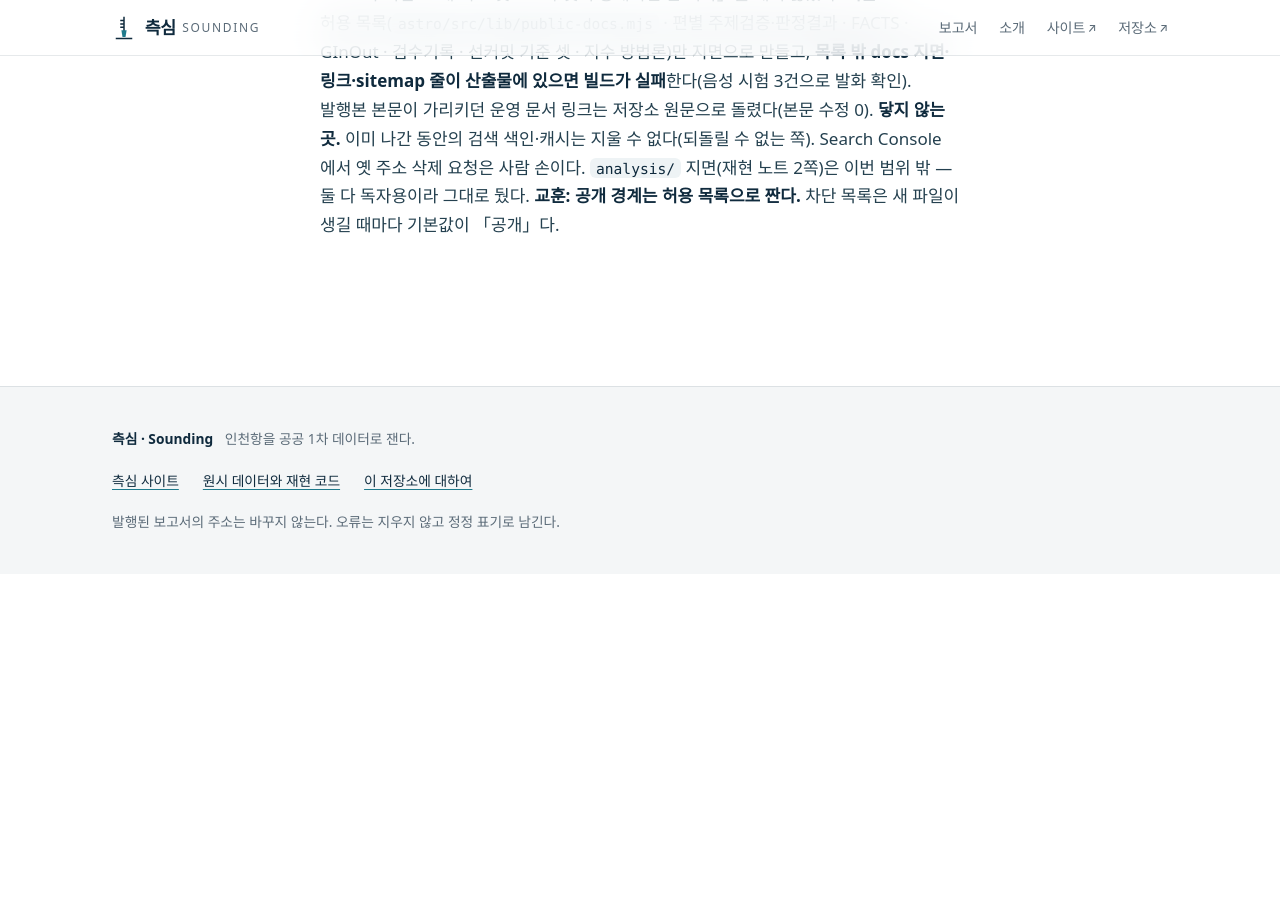
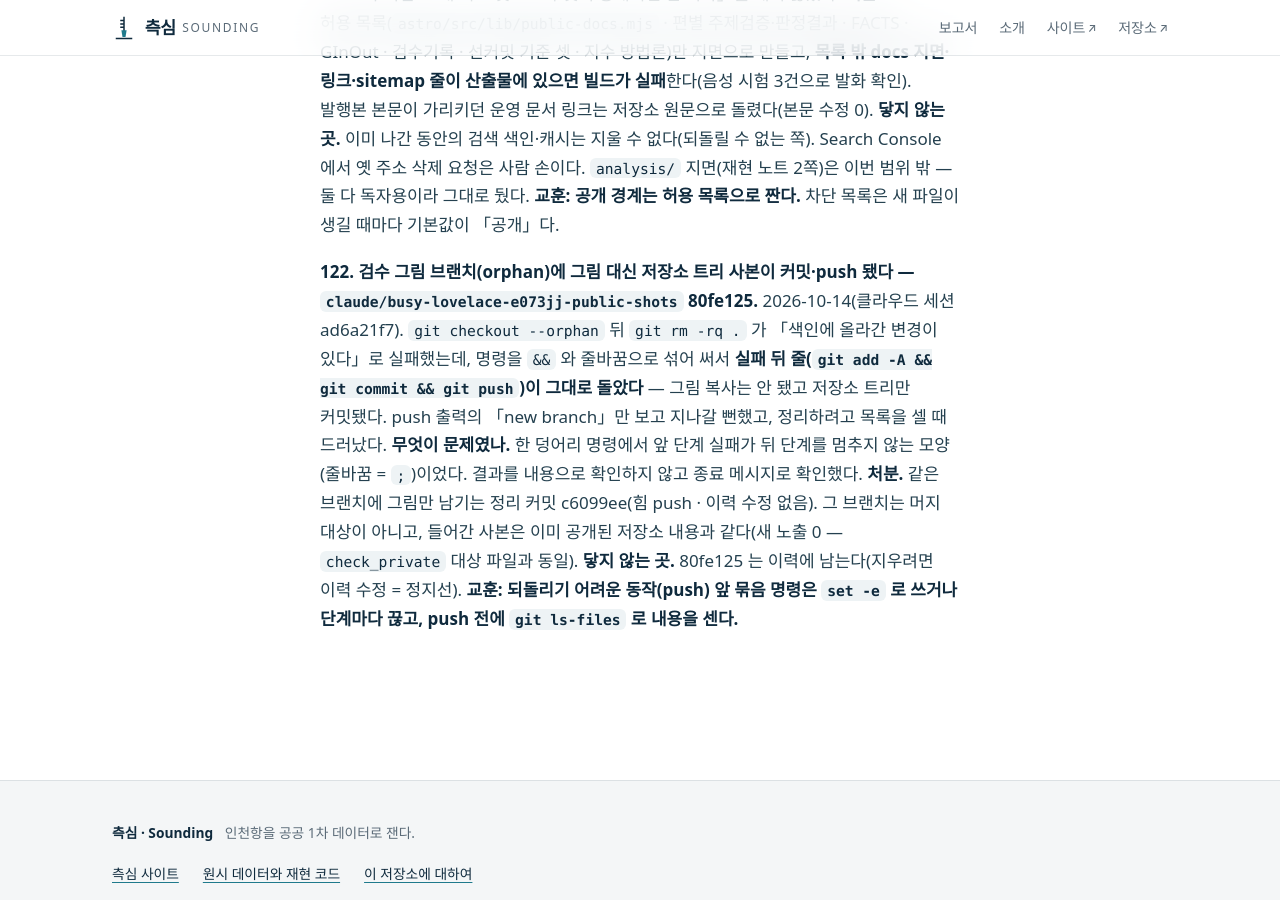
Before and after one commit to jisangj03-dev/incheon-port-analysis, a Jekyll site: the page built from docs/사고기록.md, in a window 1280 px wide and 900 px high, scrolled down 63589 px. Built offline with Jekyll 4.4.1, drawn with Linux system fonts in a browser that asks for light colours; some web fonts are replaced; our own code applies the rules of GitHub Pages for plain Markdown files; before the commit the page ends 64163 px from its top, so only the background shows below that.

Commit message:
사고 122(검수 그림 orphan 브랜치에 저장소 사본 커밋 · 정리 커밋으로 처분) · 위임문 마감 갱신(#49 열림 · 남은 것 · 다음 한 걸음)
Co-Authored-By: Claude Opus 5.5 <noreply@anthropic.com>
Claude-Session: https://claude.ai/code/session_01L59oEoiMW7KHoJRFFkcN4Q

```diff
--- a/docs/사고기록.md
+++ b/docs/사고기록.md
@@ -895,3 +895,10 @@ v5.0 확정본을 전수 검증하니 **자기 수치를 틀리게 적은 조항
 **처분.** #33 — 허용 목록(`astro/src/lib/public-docs.mjs` · 편별 주제검증·판정결과 · FACTS · GInOut · 검수기록 · 선커밋 기준 셋 · 지수 방법론)만 지면으로 만들고, **목록 밖 docs 지면·링크·sitemap 줄이 산출물에 있으면 빌드가 실패**한다(음성 시험 3건으로 발화 확인). 발행본 본문이 가리키던 운영 문서 링크는 저장소 원문으로 돌렸다(본문 수정 0).
 **닿지 않는 곳.** 이미 나간 동안의 검색 색인·캐시는 지울 수 없다(되돌릴 수 없는 쪽). Search Console 에서 옛 주소 삭제 요청은 사람 손이다. `analysis/` 지면(재현 노트 2쪽)은 이번 범위 밖 — 둘 다 독자용이라 그대로 뒀다.
 **교훈: 공개 경계는 허용 목록으로 짠다.** 차단 목록은 새 파일이 생길 때마다 기본값이 「공개」다.
+
+**122. 검수 그림 브랜치(orphan)에 그림 대신 저장소 트리 사본이 커밋·push 됐다 — `claude/busy-lovelace-e073jj-public-shots` 80fe125.**
+2026-10-14(클라우드 세션 ad6a21f7). `git checkout --orphan` 뒤 `git rm -rq .` 가 「색인에 올라간 변경이 있다」로 실패했는데, 명령을 `&&` 와 줄바꿈으로 섞어 써서 **실패 뒤 줄(`git add -A && git commit && git push`)이 그대로 돌았다** — 그림 복사는 안 됐고 저장소 트리만 커밋됐다. push 출력의 「new branch」만 보고 지나갈 뻔했고, 정리하려고 목록을 셀 때 드러났다.
+**무엇이 문제였나.** 한 덩어리 명령에서 앞 단계 실패가 뒤 단계를 멈추지 않는 모양(줄바꿈 = `;`)이었다. 결과를 내용으로 확인하지 않고 종료 메시지로 확인했다.
+**처분.** 같은 브랜치에 그림만 남기는 정리 커밋 c6099ee(힘 push · 이력 수정 없음). 그 브랜치는 머지 대상이 아니고, 들어간 사본은 이미 공개된 저장소 내용과 같다(새 노출 0 — `check_private` 대상 파일과 동일).
+**닿지 않는 곳.** 80fe125 는 이력에 남는다(지우려면 이력 수정 = 정지선).
+**교훈: 되돌리기 어려운 동작(push) 앞 묶음 명령은 `set -e` 로 쓰거나 단계마다 끊고, push 전에 `git ls-files` 로 내용을 센다.**
```
Also changed, not shown: docs/위임문_다음세션_20261012.md (+3 -0 lines).
